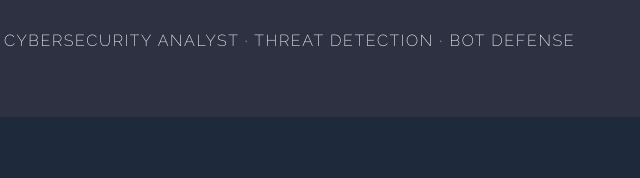
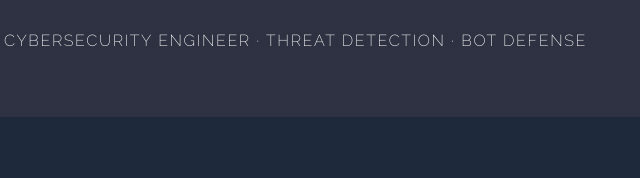
Before and after one commit to DryHop2/DryHop2.github.io, a plain HTML site: page index.html in a window 1280 px wide. Shown: the part 284-462 px from the top of the page, 196-836 px from the left. Drawn offline with Linux system fonts and the light colour scheme.

Commit message:
minor typo fixes and word choice updates

```diff
--- a/index.html
+++ b/index.html
@@ -9,7 +9,7 @@
 		<title>Tyler Smith | Threat Intelligence & Cybersecurity Professional</title>
 		<meta charset="utf-8" />
 		<meta name="viewport" content="width=device-width, initial-scale=1, user-scalable=no" />
-		<meta name="description" content="Tyler Smith - Cybersecurity analyst and threat researcher. Portfolio and contact info.">
+		<meta name="description" content="Tyler Smith - Cybersecurity engineer and threat researcher. Portfolio and contact info.">
 		<link rel="stylesheet" href="assets/css/main.css" />
 		<link rel="stylesheet" href="assets/css/custom.css" />
 		<link rel="icon" type="image/png" href="assets/icons/favicon-96x96.png">
@@ -49,7 +49,7 @@
 						<div class="inner">
 							<div class="logo"><span class="icon fa-terminal"></span></div>
 							<h2>Tyler Smith</h2>
-							<p>Cybersecurity Analyst · Threat Detection · Bot Defense</p>
+							<p>Cybersecurity Engineer · Threat Detection · Bot Defense</p>
 						</div>
 					</section>
 
```
